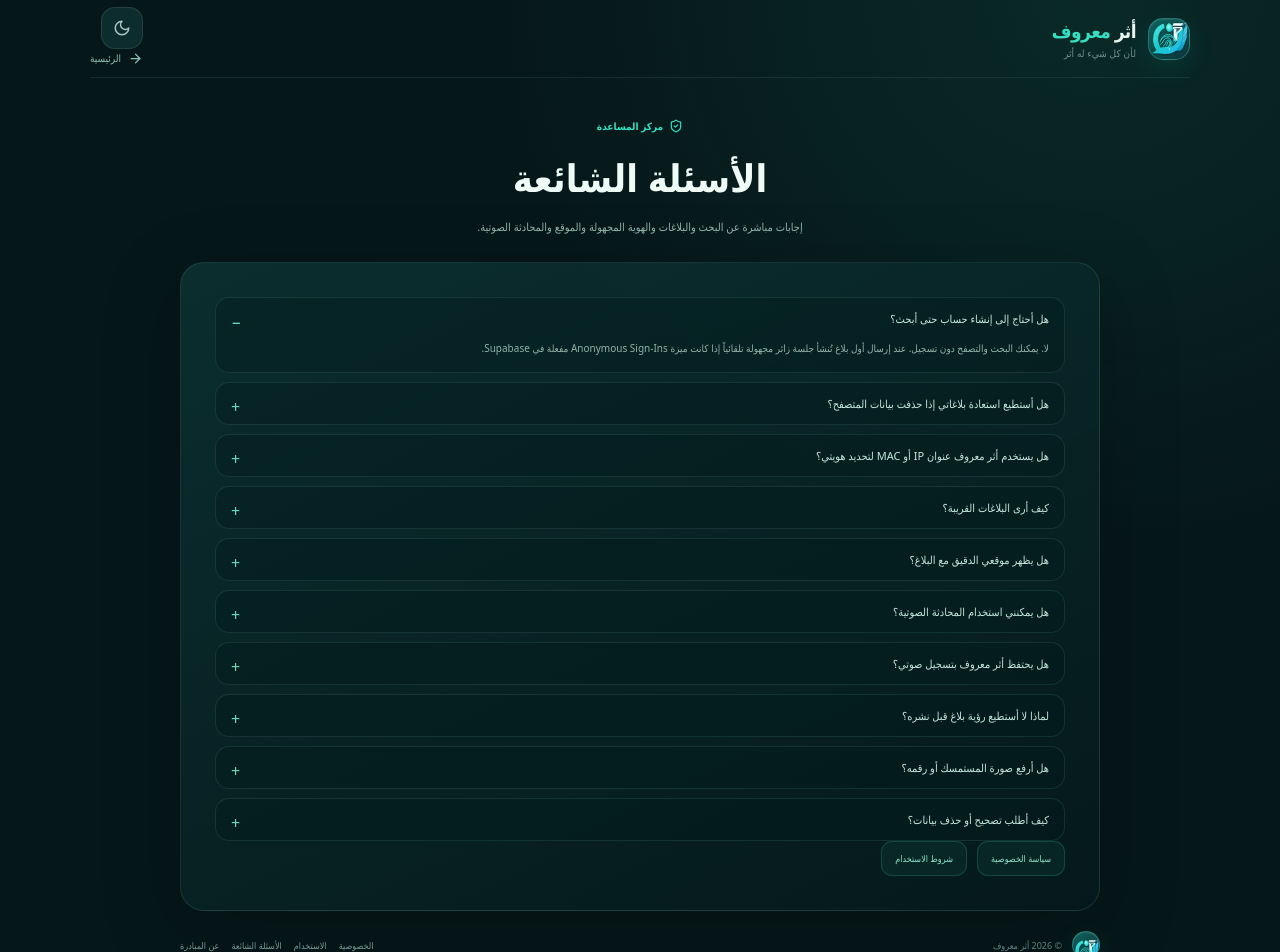
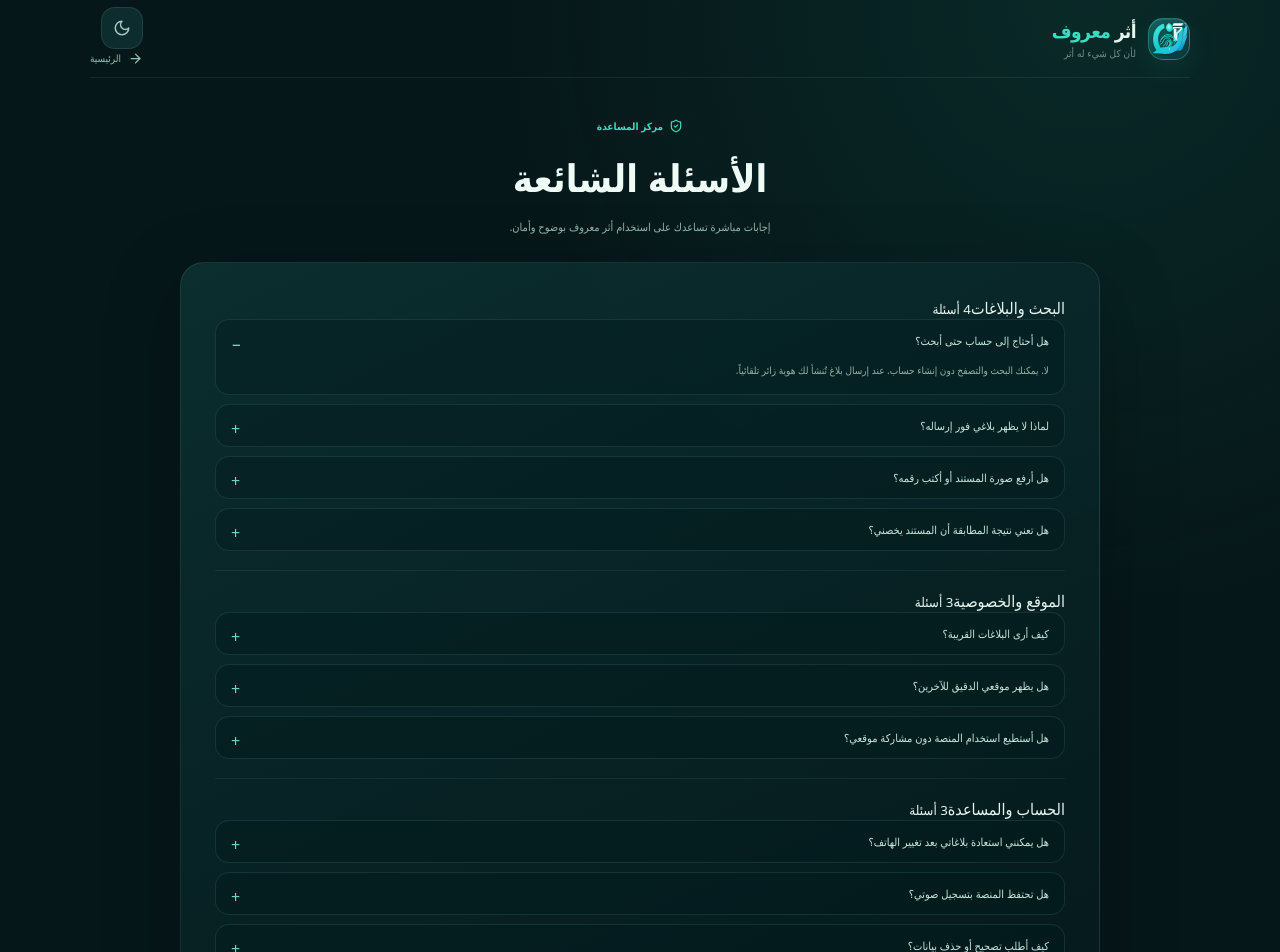
Before and after one commit to ahmedfouaadqi-glitch/atharmaaroof, a Next.js app: page /faq in a window 1280 px wide. Shown: the top 952 px of the page. Built offline with nearby package versions, Linux system fonts and the light colour scheme.

Commit message:
content: reorganize FAQ into concise interactive categories

```diff
--- a/app/faq/page.tsx
+++ b/app/faq/page.tsx
@@ -4,20 +4,35 @@ import InfoPageShell from "@/components/InfoPageShell";
 
 export const metadata: Metadata = {
   title: "الأسئلة الشائعة | أثر معروف",
-  description: "إجابات حول البلاغات والهوية المجهولة والموقع والصوت في أثر معروف."
+  description: "إجابات مختصرة عن البحث والبلاغات والموقع والخصوصية في أثر معروف."
 };
 
-const questions = [
-  ["هل أحتاج إلى إنشاء حساب حتى أبحث؟", "لا. يمكنك البحث والتصفح دون تسجيل. عند إرسال أول بلاغ تُنشأ جلسة زائر مجهولة تلقائياً إذا كانت ميزة Anonymous Sign-Ins مفعلة في Supabase."],
-  ["هل أستطيع استعادة بلاغاتي إذا حذفت بيانات المتصفح؟", "إذا لم تربط الهوية مسبقاً فقد تفقد الجلسة والبلاغات عند حذف بيانات الموقع أو تغيير المتصفح/الجهاز. من نموذج البلاغ اختر «حفظ هويتي»، أضف بريدك وأكّد الرسالة. بعد ذلك تستطيع استعادة الحساب من أي جهاز عبر /login ثم «إرسال رابط دخول إلى بريدي»."],
-  ["هل يستخدم أثر معروف عنوان IP أو MAC لتحديد هويتي؟", "لا يستخدم التطبيق IP أو MAC كبصمة دائمة. المتصفح لا يتيح للموقع قراءة MAC. قد تعالج الاستضافة عنوان IP ضمن سجلاتها التقنية والأمنية."],
-  ["كيف أرى البلاغات القريبة؟", "اضغط «عرض البلاغات القريبة»، ثم اسمح للمتصفح بمشاركة موقعك. تُستخدم الإحداثيات للبحث فقط ولا تُحفظ إحداثيات جهازك. تظهر المسافات بشكل تقريبي."],
-  ["هل يظهر موقعي الدقيق مع البلاغ؟", "لا. لا يُرفق الموقع بالبلاغ إلا عند اختيارك ذلك، ويختزل الخادم الإحداثيات إلى موقع تقريبي؛ لا تُعرض الإحداثيات الدقيقة للعامة."],
-  ["هل يمكنني استخدام المحادثة الصوتية؟", "اضغط «محادثة صوتية» ثم اسمح بالميكروفون وابدأ الكلام. عندما تنهي الحديث يتحول الكلام إلى نص ويرسل للمساعد، ثم يستطيع المتصفح قراءة الرد. إذا لم يدعم متصفحك التعرف الصوتي، يمكنك كتابة السؤال."],
-  ["هل يحتفظ أثر معروف بتسجيل صوتي؟", "لا تحفظ المنصة ملفاً صوتياً داخل خوادمها في تصميم المحادثة الحالي؛ يتلقى التطبيق النص الناتج عن التعرف الصوتي في المتصفح. وقد يستخدم المتصفح مزوداً خارجياً للتعرف على الكلام."],
-  ["لماذا لا أستطيع رؤية بلاغ قبل نشره؟", "كل بلاغ جديد يمر بالمراجعة لمنع نشر معلومات حساسة أو مضللة. تظهر البلاغات المنشورة فقط في البحث العام."],
-  ["هل أرفع صورة المستمسك أو رقمه؟", "لا. لا ترفع صور الهوية أو الجواز أو البطاقة المصرفية ولا تكتب أرقامها أو رموز PIN وCVV وOTP."],
-  ["كيف أطلب تصحيح أو حذف بيانات؟", "استخدم قناة التواصل الرسمية المعلنة داخل المنصة واذكر معرّف البلاغ العام دون إرسال صورة المستمسك أو رقمه. سنطلب فقط ما يلزم للتحقق من الطلب."]
+const groups = [
+  {
+    title: "البحث والبلاغات",
+    questions: [
+      ["هل أحتاج إلى حساب حتى أبحث؟", "لا. يمكنك البحث والتصفح دون إنشاء حساب. عند إرسال بلاغ تُنشأ لك هوية زائر تلقائياً."],
+      ["لماذا لا يظهر بلاغي فور إرساله؟", "تُراجع البلاغات أولاً للتأكد من خلوها من البيانات الحساسة والمعلومات المضللة. يظهر البلاغ في البحث العام بعد الموافقة على نشره."],
+      ["هل أرفع صورة المستند أو أكتب رقمه؟", "لا. لا ترفع صورة الهوية أو الجواز أو البطاقة المصرفية، ولا تكتب الرقم الوطني أو بيانات البطاقة أو رموز PIN وCVV وOTP."],
+      ["هل تعني نتيجة المطابقة أن المستند يخصني؟", "لا. نتائج البحث مؤشرات للمساعدة فقط. يجب التحقق من هوية صاحب المستند قبل التسليم."]
+    ]
+  },
+  {
+    title: "الموقع والخصوصية",
+    questions: [
+      ["كيف أرى البلاغات القريبة؟", "اختر «تفعيل الموقع» واسمح للمتصفح بمشاركة موقعك. نستخدمه لحساب المسافة وعرض البلاغات القريبة، ويمكنك رفض الإذن والبحث حسب المدينة."],
+      ["هل يظهر موقعي الدقيق للآخرين؟", "لا. لا تظهر إحداثيات جهازك للعامة. وإذا اخترت إضافة موقع إلى بلاغ، يظهر الموقع بصورة تقريبية فقط."],
+      ["هل أستطيع استخدام المنصة دون مشاركة موقعي؟", "نعم. مشاركة الموقع اختيارية بالكامل، ويمكنك البحث حسب المدينة ونوع المستند."]
+    ]
+  },
+  {
+    title: "الحساب والمساعدة",
+    questions: [
+      ["هل يمكنني استعادة بلاغاتي بعد تغيير الهاتف؟", "اربط هويتك ببريد إلكتروني من خيار «حفظ هويتي» وأكّد الرسالة. بعد ذلك يمكنك طلب رابط دخول من أي جهاز. الجلسة التي لم تُربط بوسيلة استعادة قد تفقد عند حذف بيانات المتصفح."],
+      ["هل تحتفظ المنصة بتسجيل صوتي؟", "لا تحفظ المنصة ملفاً صوتياً في خوادمها ضمن تجربة المحادثة الحالية؛ يتلقى التطبيق النص الناتج عن التعرف الصوتي. وقد يختلف مزود التعرف حسب المتصفح والجهاز."],
+      ["كيف أطلب تصحيح أو حذف بيانات؟", "استخدم قناة التواصل الرسمية المعلنة داخل المنصة، واذكر معرّف البلاغ العام دون إرسال صورة المستند أو رقمه."]
+    ]
+  }
 ];
 
 export default function FaqPage() {
@@ -25,17 +40,30 @@ export default function FaqPage() {
     <InfoPageShell
       kicker="مركز المساعدة"
       title="الأسئلة الشائعة"
-      description="إجابات مباشرة عن البحث والبلاغات والهوية المجهولة والموقع والمحادثة الصوتية."
+      description="إجابات مباشرة تساعدك على استخدام أثر معروف بوضوح وأمان."
     >
-      <div className="faq-list">
-        {questions.map(([question, answer], index) => (
-          <details className="faq-item" key={question} open={index === 0}>
-            <summary>{question}</summary>
-            <p>{answer}</p>
-          </details>
+      <div className="faq-groups">
+        {groups.map((group, groupIndex) => (
+          <section className="faq-group" key={group.title}>
+            <div className="info-section-title">
+              <span>{group.title}</span>
+              <small>{group.questions.length} أسئلة</small>
+            </div>
+            <div className="faq-list">
+              {group.questions.map(([question, answer], index) => (
+                <details className="faq-item" key={question} open={groupIndex === 0 && index === 0}>
+                  <summary>{question}</summary>
+                  <p>{answer}</p>
+                </details>
+              ))}
+            </div>
+          </section>
         ))}
       </div>
-      <section className="info-next-links"><Link href="/privacy">سياسة الخصوصية</Link><Link href="/terms">شروط الاستخدام</Link></section>
+      <div className="info-next-links">
+        <Link href="/privacy">سياسة الخصوصية</Link>
+        <Link href="/terms">سياسة الاستخدام</Link>
+      </div>
     </InfoPageShell>
   );
 }
```
